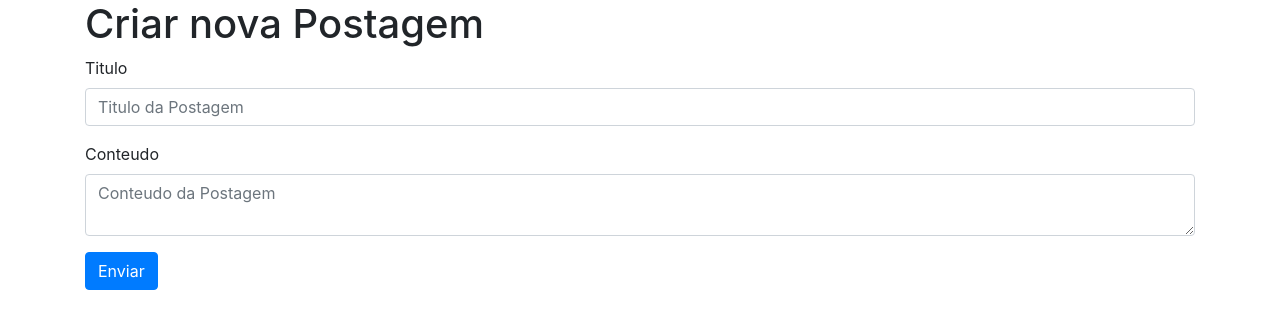
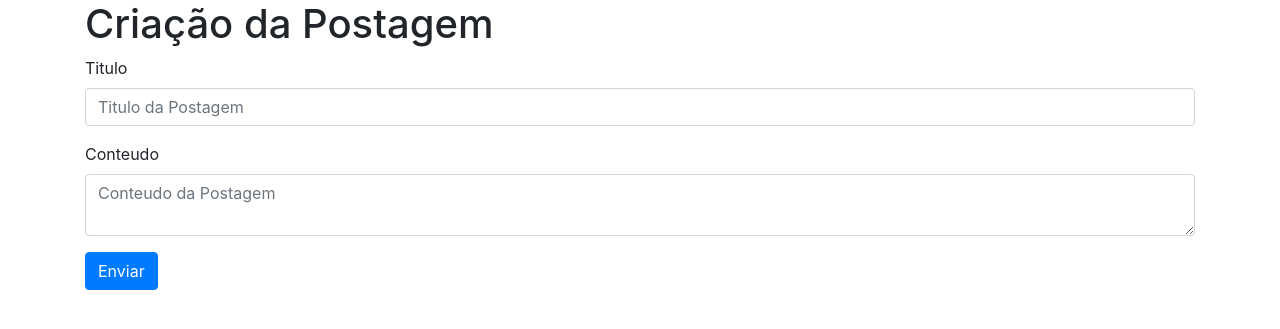
Before and after one commit to jvpestana/flask-portifolio-01, a Flask app: page /create in a window 1280 px wide. Shown: the part 56-385 px from the top of the page. Run offline with Flask 2, Linux system fonts and the light colour scheme; some libraries are stand-ins or nearby versions.

Commit message:
Update create.html

```diff
--- a/templates/create.html
+++ b/templates/create.html
@@ -1,5 +1,5 @@
 {% extends 'base.html' %} {% block content %}
-<h1>{% block title %} Criar nova Postagem {% endblock %}</h1>
+<h1>{% block title %} Criação da Postagem {% endblock %}</h1>
 
 <form method="post">
     <div class="form-group">
```
